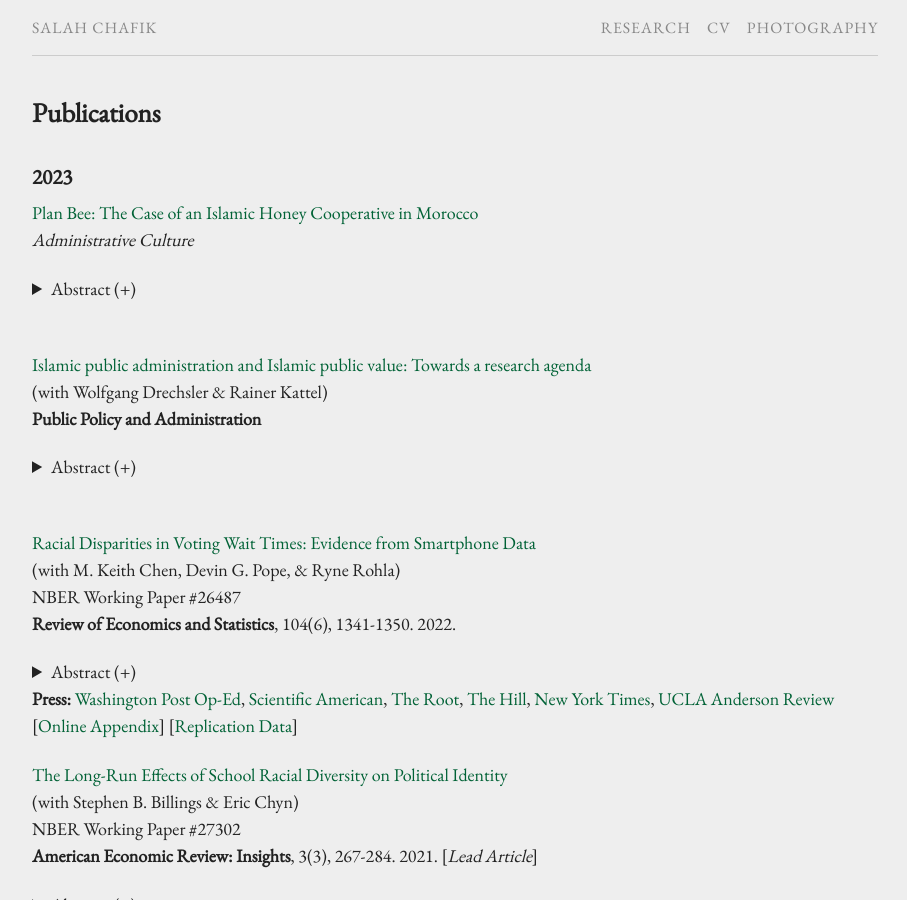
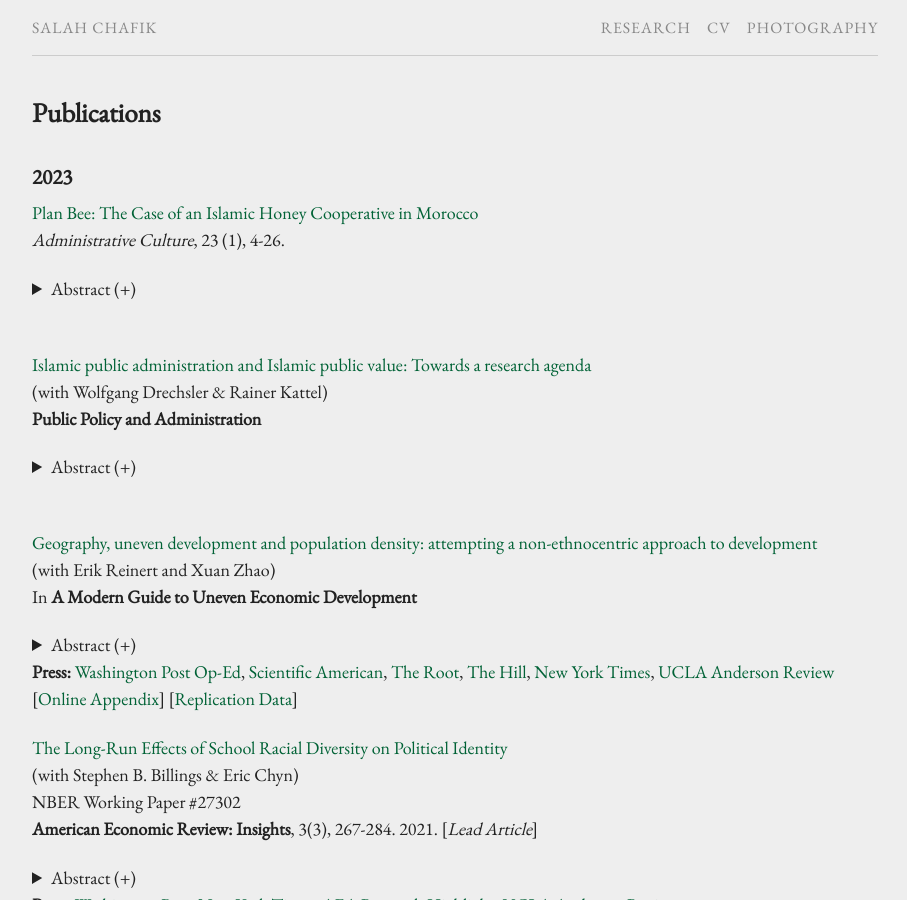
Before and after one commit to schafik/schafik.github.io, a Jekyll site: the page built from research.md, in a window 1280 px wide and 900 px high. Shown: the whole window, without its empty margins (185-1092 px from the left). Built offline with Jekyll 4.4.1, drawn with Linux system fonts in a browser that asks for light colours; comment, search, counter and statistics services are not loaded; our own code applies the rules of GitHub Pages for plain Markdown files.

Commit message:
geography

```diff
--- a/research.md
+++ b/research.md
@@ -7,8 +7,8 @@ permalink: /research/
 
 ### 2023
 
-  [Plan Bee: The Case of an Islamic Honey Cooperative in Morocco](/f/Chafik - Plan Bee.pdf)<br>
-  *Administrative Culture*
+  [Plan Bee: The Case of an Islamic Honey Cooperative in Morocco](/f/`Chafik - Plan Bee.pdf`)<br>
+  *Administrative Culture*, 23 (1), 4-26.
 
 
    <details><summary> Abstract (+) </summary>
@@ -28,11 +28,9 @@ permalink: /research/
    </details><br />
 
 
-  [Racial Disparities in Voting Wait Times: Evidence from Smartphone Data](/f/Racial_Disparities_in_Voting_Wait_Times.pdf) <br />
-  (with M. Keith Chen, Devin G. Pope, & Ryne Rohla)<br />
-  NBER Working Paper #26487<br />
-  **Review of Economics and Statistics**, 104(6), 1341-1350. 2022.
-
+  [Geography, uneven development and population density: attempting a non-ethnocentric approach to development](/f/Racial_Disparities_in_Voting_Wait_Times.pdf) <br />
+  (with Erik Reinert and Xuan Zhao)<br />
+  In **A Modern Guide to Uneven Economic Development** <br />
 
    <details><summary> Abstract (+) </summary>
 
```
